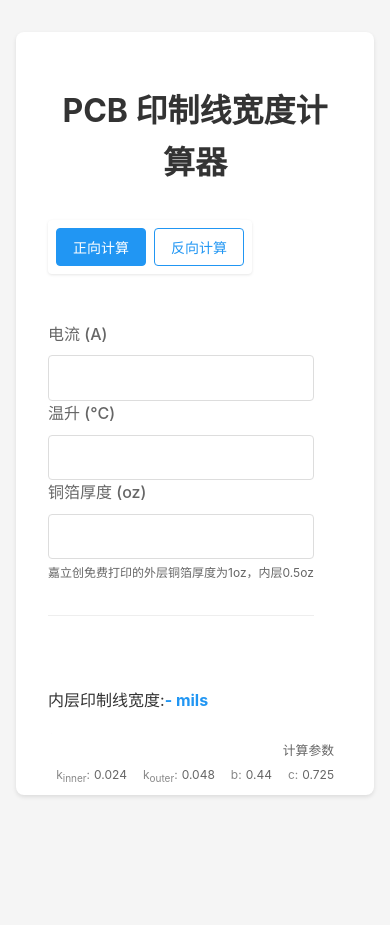
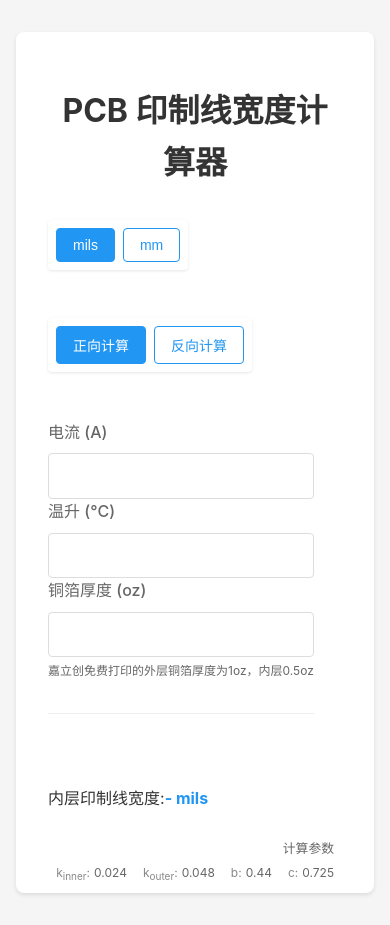
Before and after one commit to xiaowine/pcb-calculation-tools, a website: page iframe/index.html in a window 390 px wide. Before the commit the page ends 844 px from the top, so only its background shows below. Drawn offline with Linux system fonts and the light colour scheme.

Commit message:
添加mm和mil单位切换

```diff
--- a/iframe/index.html
+++ b/iframe/index.html
@@ -266,9 +266,48 @@
 					justify-content: center;
 				}
 			}
+
+			/* 添加单位切换按钮样式 */
+			.unit-switch {
+				position: absolute;
+				top: -3rem;
+				left: 0;
+				display: flex;
+				gap: 0.5rem;
+				background: var(--card-background);
+				padding: 0.5rem;
+				border-radius: 4px;
+				box-shadow: 0 1px 3px var(--shadow-color);
+			}
+
+			.unit-switch button {
+				padding: 0.5rem 1rem;
+				border: 1px solid var(--primary-color);
+				background: transparent;
+				color: var(--primary-color);
+				border-radius: 4px;
+				cursor: pointer;
+				font-size: 0.875rem;
+				transition: all 0.3s ease;
+			}
+
+			.unit-switch button.active {
+				background: var(--primary-color);
+				color: var(--button-text);
+			}
+
+			@media (max-width: 768px) {
+				.unit-switch {
+					position: static;
+					margin-bottom: 1rem;
+					justify-content: center;
+				}
+			}
 		</style>
 		<script>
 			let currentMode = 'width'; // 'width' 或 'current'
+			let currentUnit = 'mils'; // 'mils' 或 'mm'
+			const MIL_TO_MM = 0.0254; // 1 mil = 0.0254 mm
 
 			function switchMode(mode) {
 				currentMode = mode;
@@ -282,10 +321,11 @@
 					document.getElementById('currentLabel').textContent = '电流 (A)';
 					document.getElementById('resultInnerLabel').textContent = '内层印制线宽度:';
 					document.getElementById('resultOuterLabel').textContent = '外层印制线宽度:';
-					document.getElementById('resultInnerUnit').textContent = 'mils';
-					document.getElementById('resultOuterUnit').textContent = 'mils';
+					document.getElementById('resultInnerUnit').textContent = currentUnit;
+					document.getElementById('resultOuterUnit').textContent = currentUnit;
 				} else {
-					document.getElementById('currentLabel').textContent = '线宽 (mils)';
+					// 反向计算时，输入标签也要跟随当前单位
+					document.getElementById('currentLabel').textContent = `线宽 (${currentUnit})`;
 					document.getElementById('resultInnerLabel').textContent = '内层最大电流:';
 					document.getElementById('resultOuterLabel').textContent = '外层最大电流:';
 					document.getElementById('resultInnerUnit').textContent = 'A';
@@ -296,6 +336,22 @@
 				document.getElementById('current').value = '';
 				document.getElementById('resultInner').textContent = '-';
 				document.getElementById('resultOuter').textContent = '-';
+			}
+
+			function switchUnit(unit) {
+				currentUnit = unit;
+				// 更新按钮状态
+				document.querySelectorAll('.unit-switch button').forEach((btn) => {
+					btn.classList.toggle('active', btn.dataset.unit === unit);
+				});
+
+				// 如果是反向计算模式，更新输入标签的单位
+				if (currentMode === 'current') {
+					document.getElementById('currentLabel').textContent = `线宽 (${unit})`;
+				}
+
+				// 重新计算并显示结果
+				calculateTraceWidth();
 			}
 
 			function calculateTraceWidth() {
@@ -316,15 +372,30 @@
 						var widthInnerMils = Math.pow(inputValue / (kInner * Math.pow(tempRise, b)), 1 / c) / (copperThickness * 1.378);
 						var widthOuterMils = Math.pow(inputValue / (kOuter * Math.pow(tempRise, b)), 1 / c) / (copperThickness * 1.378);
 
-						document.getElementById('resultInner').textContent = widthInnerMils.toFixed(2);
-						document.getElementById('resultOuter').textContent = widthOuterMils.toFixed(2);
+						// 根据当前单位转换
+						if (currentUnit === 'mm') {
+							document.getElementById('resultInner').textContent = (widthInnerMils * MIL_TO_MM).toFixed(3);
+							document.getElementById('resultOuter').textContent = (widthOuterMils * MIL_TO_MM).toFixed(3);
+							document.getElementById('resultInnerUnit').textContent = 'mm';
+							document.getElementById('resultOuterUnit').textContent = 'mm';
+						} else {
+							document.getElementById('resultInner').textContent = widthInnerMils.toFixed(2);
+							document.getElementById('resultOuter').textContent = widthOuterMils.toFixed(2);
+							document.getElementById('resultInnerUnit').textContent = 'mils';
+							document.getElementById('resultOuterUnit').textContent = 'mils';
+						}
 					} else {
 						// 反向计算：线宽 -> 电流
-						var currentInner = kInner * Math.pow(tempRise, b) * Math.pow(inputValue * copperThickness * 1.378, c);
-						var currentOuter = kOuter * Math.pow(tempRise, b) * Math.pow(inputValue * copperThickness * 1.378, c);
+						// 如果当前单位是mm，需要先转换为mils
+						var widthInMils = currentUnit === 'mm' ? inputValue / MIL_TO_MM : inputValue;
+
+						var currentInner = kInner * Math.pow(tempRise, b) * Math.pow(widthInMils * copperThickness * 1.378, c);
+						var currentOuter = kOuter * Math.pow(tempRise, b) * Math.pow(widthInMils * copperThickness * 1.378, c);
 
 						document.getElementById('resultInner').textContent = currentInner.toFixed(2);
 						document.getElementById('resultOuter').textContent = currentOuter.toFixed(2);
+						document.getElementById('resultInnerUnit').textContent = 'A';
+						document.getElementById('resultOuterUnit').textContent = 'A';
 					}
 				} else {
 					document.getElementById('resultInner').textContent = '-';
@@ -345,6 +416,10 @@
 		<div class="calculator-card">
 			<h1>PCB 印制线宽度计算器</h1>
 			<div class="calculator-container">
+				<div class="unit-switch">
+					<button class="active" data-unit="mils" onclick="switchUnit('mils')">mils</button>
+					<button data-unit="mm" onclick="switchUnit('mm')">mm</button>
+				</div>
 				<div class="mode-switch">
 					<button class="active" data-mode="width" onclick="switchMode('width')">正向计算</button>
 					<button data-mode="current" onclick="switchMode('current')">反向计算</button>
```
